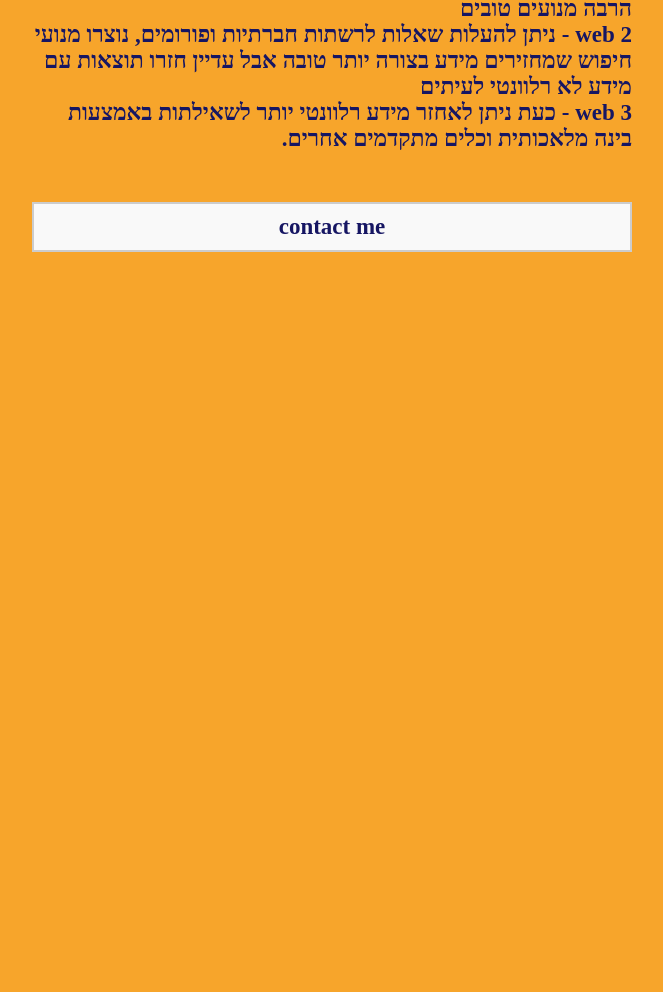
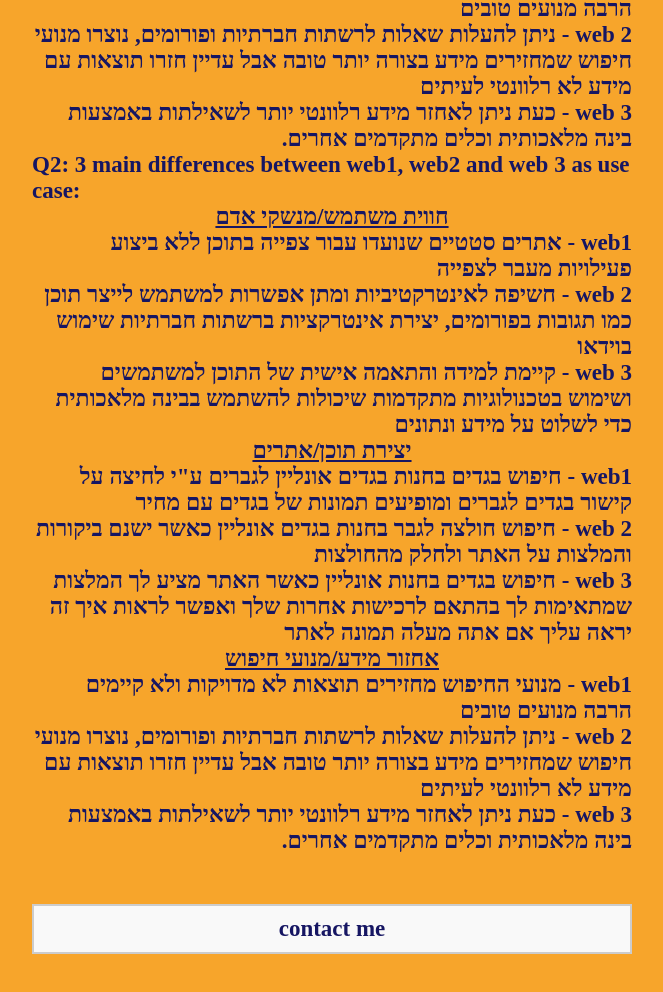
Before and after one commit to WED-2023/315479154, a plain HTML site: page index.html in a window 1280 px wide. Shown: the part 3328-4320 px from the top of the page, without its empty margins (308-971 px from the left). Before the commit the page ends 3630 px from the top, so only its background shows below. Drawn offline with nearby package versions, Linux system fonts and the light colour scheme.

Commit message:
started Q2

```diff
--- a/index.html
+++ b/index.html
@@ -92,6 +92,19 @@
     <div class="hebrew">web1 - מנועי החיפוש מחזירים תוצאות לא מדויקות ולא קיימים הרבה מנועים טובים</div>
     <div class="hebrew">web 2 - ניתן להעלות שאלות לרשתות חברתיות ופורומים, נוצרו מנועי חיפוש שמחזירים מידע בצורה יותר טובה אבל עדיין חזרו תוצאות עם מידע לא רלוונטי לעיתים</div>
     <div class="hebrew">web 3 - כעת ניתן לאחזר מידע רלוונטי יותר לשאילתות באמצעות בינה מלאכותית וכלים מתקדמים אחרים. </div>
+    <div><b>Q2: 3 main differences between web1, web2 and web 3 as use case:</b></div>
+    <div class="hebrew-title"><u>חווית משתמש/מנשקי אדם</u></div>
+    <div class="hebrew">web1 - אתרים סטטיים שנועדו עבור צפייה בתוכן ללא ביצוע פעילויות מעבר לצפייה</div>
+    <div class="hebrew">web 2 - חשיפה לאינטרקטיביות ומתן אפשרות למשתמש לייצר תוכן כמו תגובות בפורומים, יצירת אינטרקציות ברשתות חברתיות שימוש בוידאו</div>
+    <div class="hebrew">web 3 - קיימת למידה והתאמה אישית של התוכן למשתמשים ושימוש בטכנולוגיות מתקדמות שיכולות להשתמש בבינה מלאכותית כדי לשלוט על מידע ונתונים</div>
+    <div class="hebrew-title"><u>יצירת תוכן/אתרים</u></div>
+    <div class="hebrew">web1 - חיפוש בגדים בחנות בגדים אונליין לגברים ע"י לחיצה על קישור בגדים לגברים ומופיעים תמונות של בגדים עם מחיר</div>
+    <div class="hebrew">web 2 - חיפוש חולצה לגבר בחנות בגדים אונליין כאשר ישנם ביקורות והמלצות על האתר ולחלק מהחולצות</div>
+    <div class="hebrew">web 3 -  חיפוש בגדים בחנות אונליין כאשר האתר מציע לך המלצות שמתאימות לך בהתאם לרכישות אחרות שלך ואפשר לראות איך זה יראה עליך אם אתה מעלה תמונה לאתר</div>
+    <div class="hebrew-title"><u>אחזור מידע/מנועי חיפוש</u></div>
+    <div class="hebrew">web1 - מנועי החיפוש מחזירים תוצאות לא מדויקות ולא קיימים הרבה מנועים טובים</div>
+    <div class="hebrew">web 2 - ניתן להעלות שאלות לרשתות חברתיות ופורומים, נוצרו מנועי חיפוש שמחזירים מידע בצורה יותר טובה אבל עדיין חזרו תוצאות עם מידע לא רלוונטי לעיתים</div>
+    <div class="hebrew">web 3 - כעת ניתן לאחזר מידע רלוונטי יותר לשאילתות באמצעות בינה מלאכותית וכלים מתקדמים אחרים. </div>
 </section>
 
 <section id="contact" class="section">
--- a/style.css
+++ b/style.css
@@ -17,7 +17,7 @@ body {
 
 #headerImage {
     position: absolute; /* Position the image absolutely within the header */
-    bottom: 38%; /* Align the image to the bottom of the header */
+    bottom: 0%; /* Align the image to the bottom of the header */
     left: 50%; /* Align the image horizontally */
     transform: translateX(-50%); /* Center the image horizontally */
     width: 200px;
```
